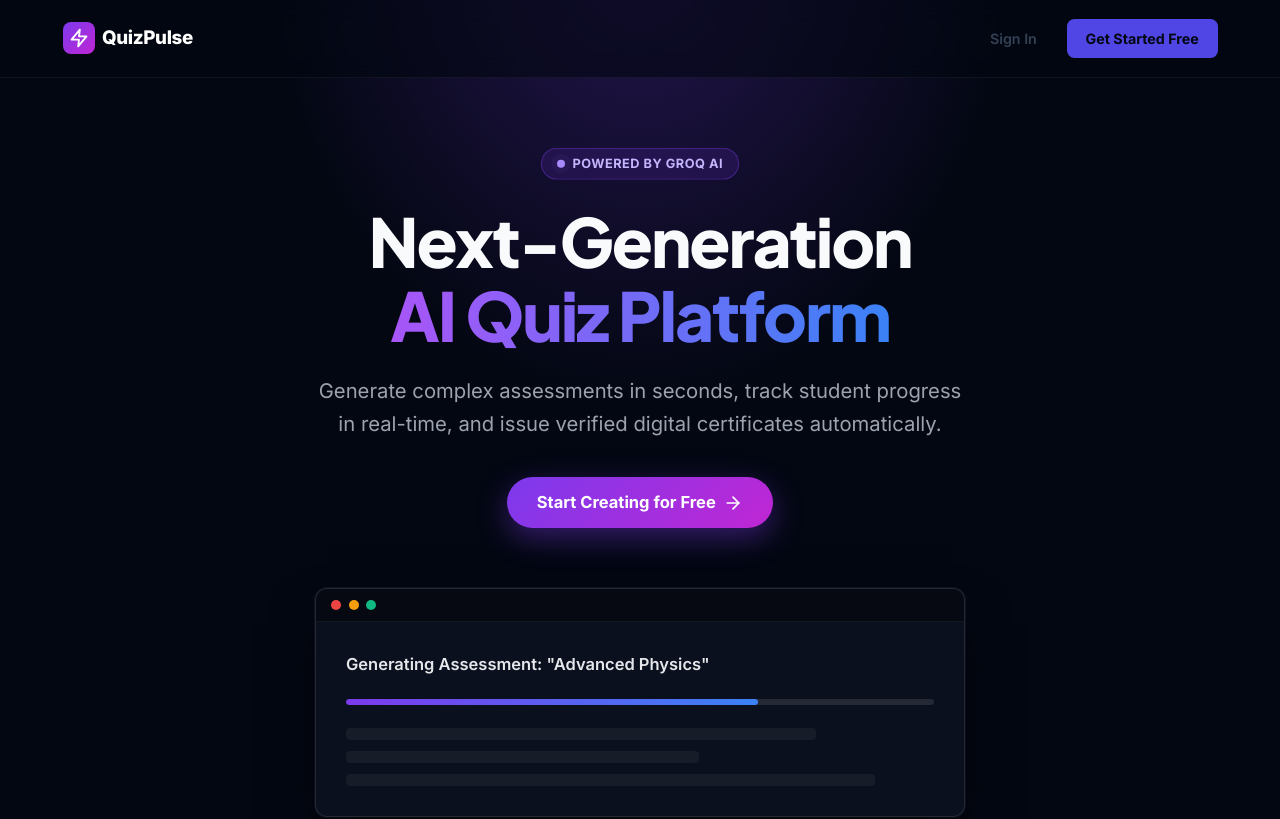
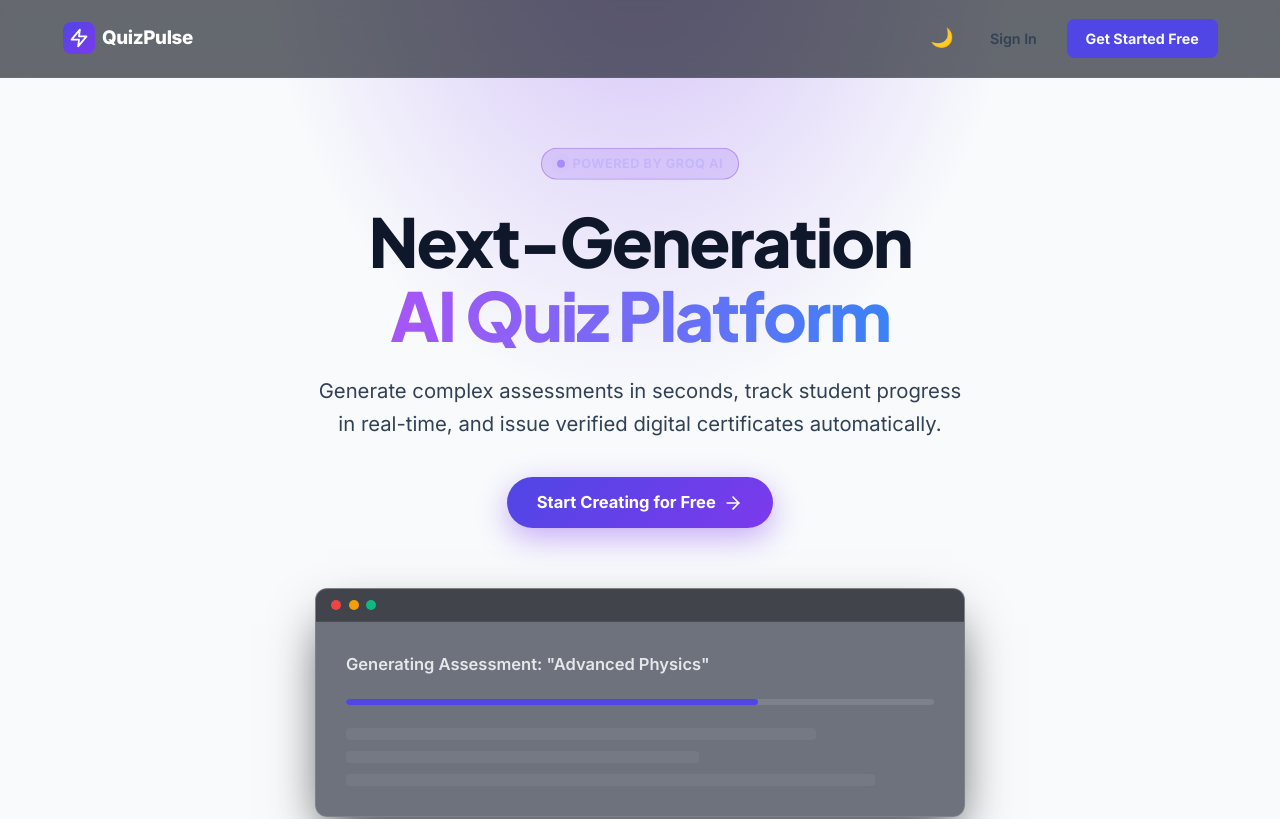
Before and after one commit to Surya0127ks/Ai-powered-quiz-Generator, an Angular app in the folder frontend/: page / in a window 1280 px wide. Shown: the top 819 px of the page. Built offline with nearby package versions, Linux system fonts and the light colour scheme.

Commit message:
feat: sync landing page theme with global theme and add dark mode toggle

```diff
--- a/frontend/src/app/core/services/theme.service.ts
+++ b/frontend/src/app/core/services/theme.service.ts
@@ -17,9 +17,9 @@ export class ThemeService {
       this.isDarkMode.set(isDark);
       this.applyTheme(isDark);
     } else {
-      const prefersDark = window.matchMedia('(prefers-color-scheme: dark)').matches;
-      this.isDarkMode.set(prefersDark);
-      this.applyTheme(prefersDark);
+      // Default to light theme as requested
+      this.isDarkMode.set(false);
+      this.applyTheme(false);
     }
   }
 
--- a/frontend/src/app/features/landing/landing.component.ts
+++ b/frontend/src/app/features/landing/landing.component.ts
@@ -2,6 +2,7 @@ import { Component, OnInit, inject } from '@angular/core';
 import { CommonModule } from '@angular/common';
 import { RouterLink } from '@angular/router';
 import { AuthService } from '../../core/services/auth.service';
+import { ThemeService } from '../../core/services/theme.service';
 
 @Component({
   selector: 'app-landing',
@@ -20,7 +21,10 @@ import { AuthService } from '../../core/services/auth.service';
             </div>
             <span class="brand-title">QuizPulse</span>
           </a>
-          <div class="nav-actions">
+          <div class="nav-actions" style="display: flex; align-items: center; gap: 1rem;">
+            <button (click)="themeService.toggleTheme()" class="theme-toggle-btn" style="background: transparent; border: none; font-size: 1.25rem; cursor: pointer; color: var(--l-text); display: flex; align-items: center; justify-content: center; width: 36px; height: 36px; border-radius: 50%;" [title]="themeService.isDarkMode() ? 'Switch to Light Mode' : 'Switch to Dark Mode'">
+              {{ themeService.isDarkMode() ? '☀️' : '🌙' }}
+            </button>
             @if (authService.isAuthenticated()) {
               <a routerLink="/dashboard" class="btn-primary-outline">Go to Dashboard</a>
             } @else {
@@ -138,14 +142,14 @@ import { AuthService } from '../../core/services/auth.service';
   styles: [`
     /* Core Variables for Landing */
     :host {
-      --l-bg: #030712;
-      --l-surface: #111827;
-      --l-text: #f9fafb;
-      --l-text-muted: #9ca3af;
-      --l-primary: #7c3aed;
-      --l-primary-hover: #6d28d9;
-      --l-gradient-1: #c026d3;
-      --l-gradient-2: #3b82f6;
+      --l-bg: var(--bg-app);
+      --l-surface: var(--bg-surface);
+      --l-text: var(--text-heading);
+      --l-text-muted: var(--text-secondary);
+      --l-primary: var(--color-primary-600);
+      --l-primary-hover: var(--color-primary-700);
+      --l-gradient-1: var(--color-ai-start);
+      --l-gradient-2: var(--color-ai-end);
     }
 
     .landing-page {
@@ -566,7 +570,8 @@ import { AuthService } from '../../core/services/auth.service';
   `]
 })
 export class LandingComponent implements OnInit {
-  readonly authService = inject(AuthService);
+  authService = inject(AuthService);
+  themeService = inject(ThemeService);
   currentYear = new Date().getFullYear();
 
   ngOnInit(): void {
```
